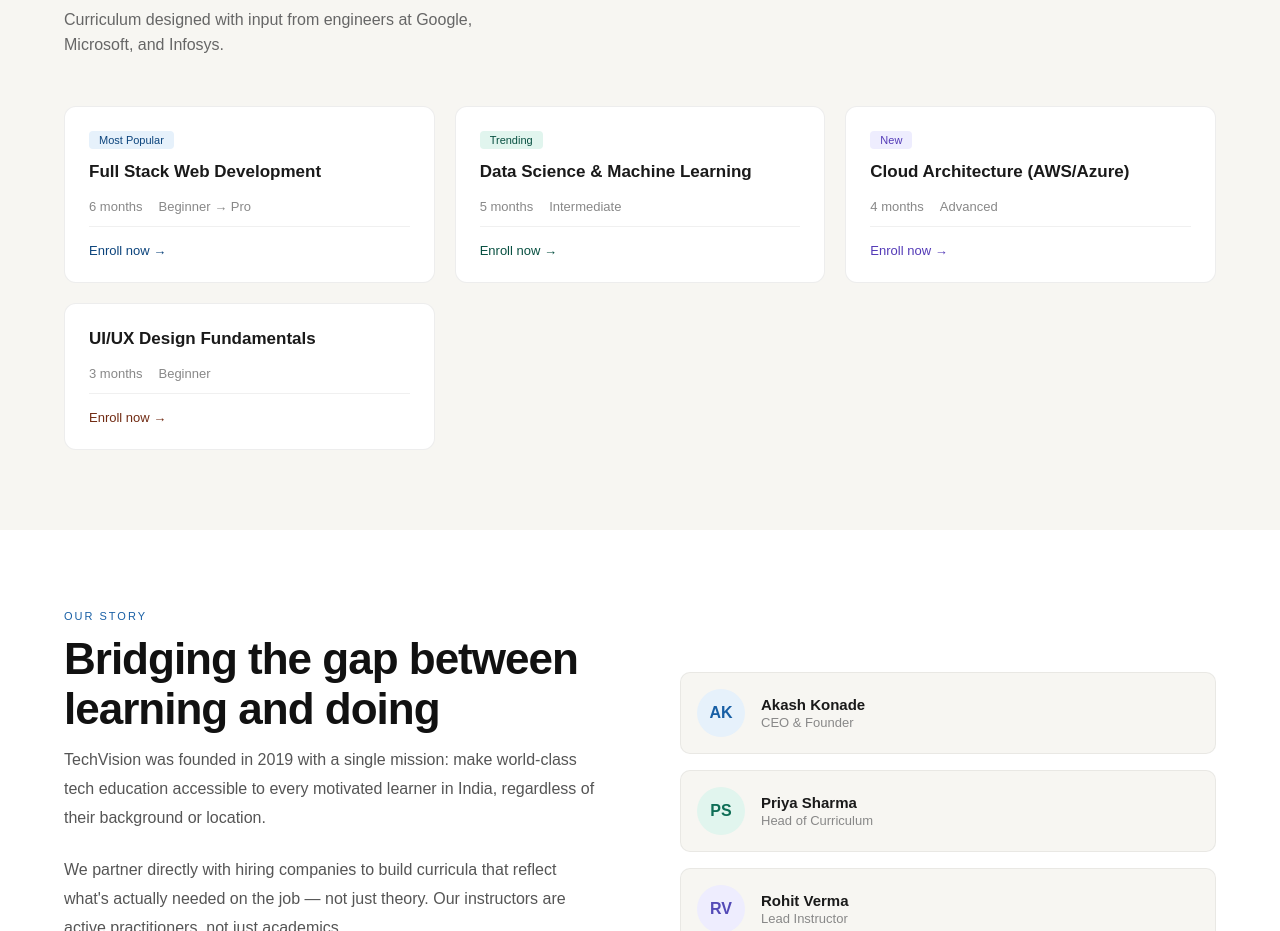
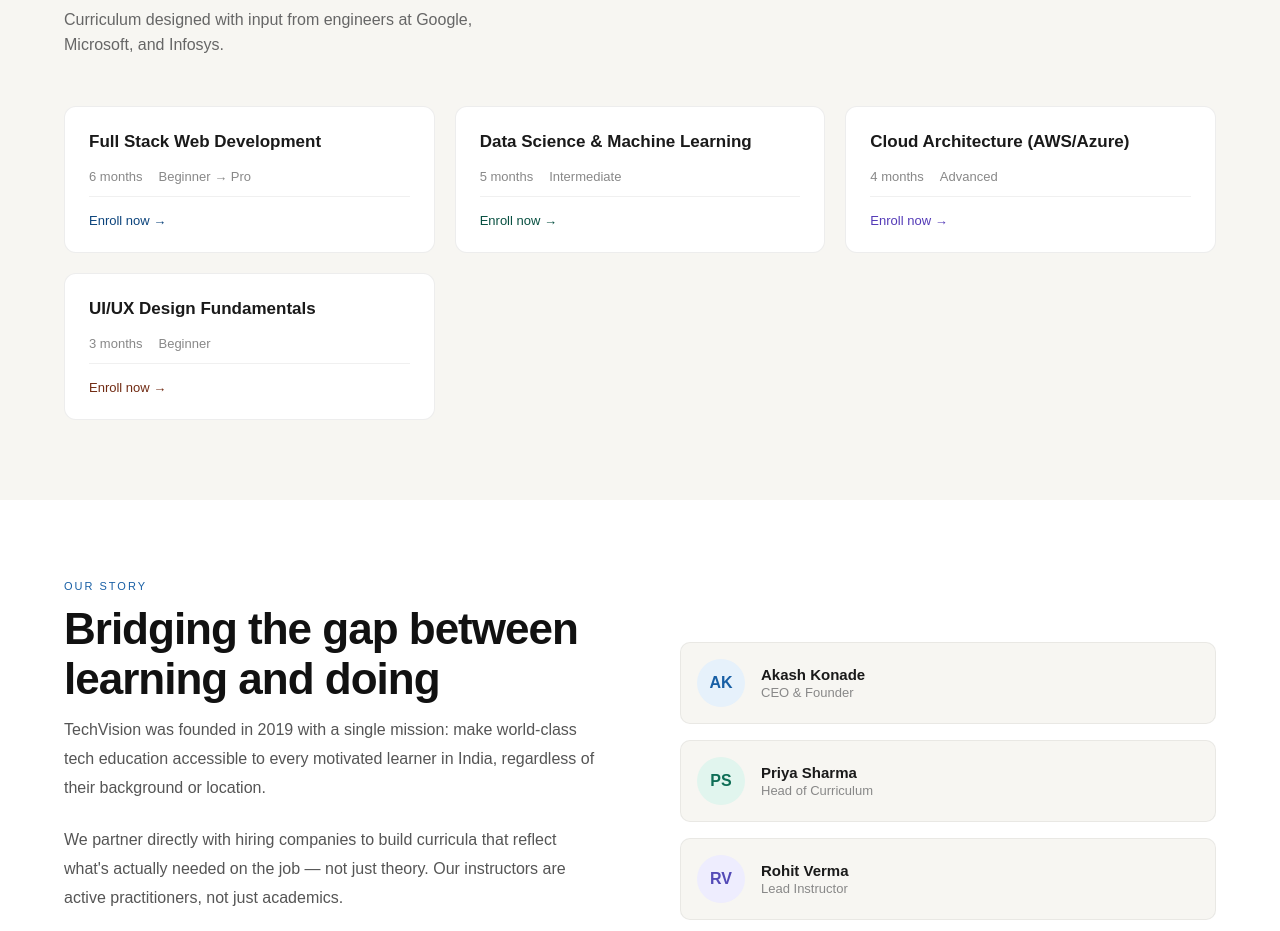
Before and after one commit to aditya-jagtap02/TechVision, a React (Vite) app: page / in a window 1280 px wide. Shown: the part 1420-2351 px from the top of the page. Built offline with nearby package versions, Linux system fonts and the light colour scheme; the HTML template or start-up script is replaced by a standard one.

Commit message:
Update TechVisionHomepage.jsx

```diff
--- a/src/TechVisionHomepage.jsx
+++ b/src/TechVisionHomepage.jsx
@@ -8,10 +8,10 @@
 const NAV_LINKS = ["Home", "Services", "Courses", "About", "Contact"];
 
 const COURSES = [
-  { title: "Full Stack Web Development", duration: "6 months", level: "Beginner → Pro", tag: "Most Popular", color: "#0C447C", bg: "#E6F1FB" },
-  { title: "Data Science & Machine Learning", duration: "5 months", level: "Intermediate", tag: "Trending", color: "#085041", bg: "#E1F5EE" },
-  { title: "Cloud Architecture (AWS/Azure)", duration: "4 months", level: "Advanced", tag: "New", color: "#533AB7", bg: "#EEEDFE" },
-  { title: "UI/UX Design Fundamentals", duration: "3 months", level: "Beginner", tag: "", color: "#712B13", bg: "#FAECE7" },
+  { title: "Full Stack Web Development", duration: "6 months", level: "Beginner → Pro", color: "#0C447C", bg: "#E6F1FB" },
+  { title: "Data Science & Machine Learning", duration: "5 months", level: "Intermediate",  color: "#085041", bg: "#E1F5EE" },
+  { title: "Cloud Architecture (AWS/Azure)", duration: "4 months", level: "Advanced",  color: "#533AB7", bg: "#EEEDFE" },
+  { title: "UI/UX Design Fundamentals", duration: "3 months", level: "Beginner",  color: "#712B13", bg: "#FAECE7" },
 
 ];
 
```
